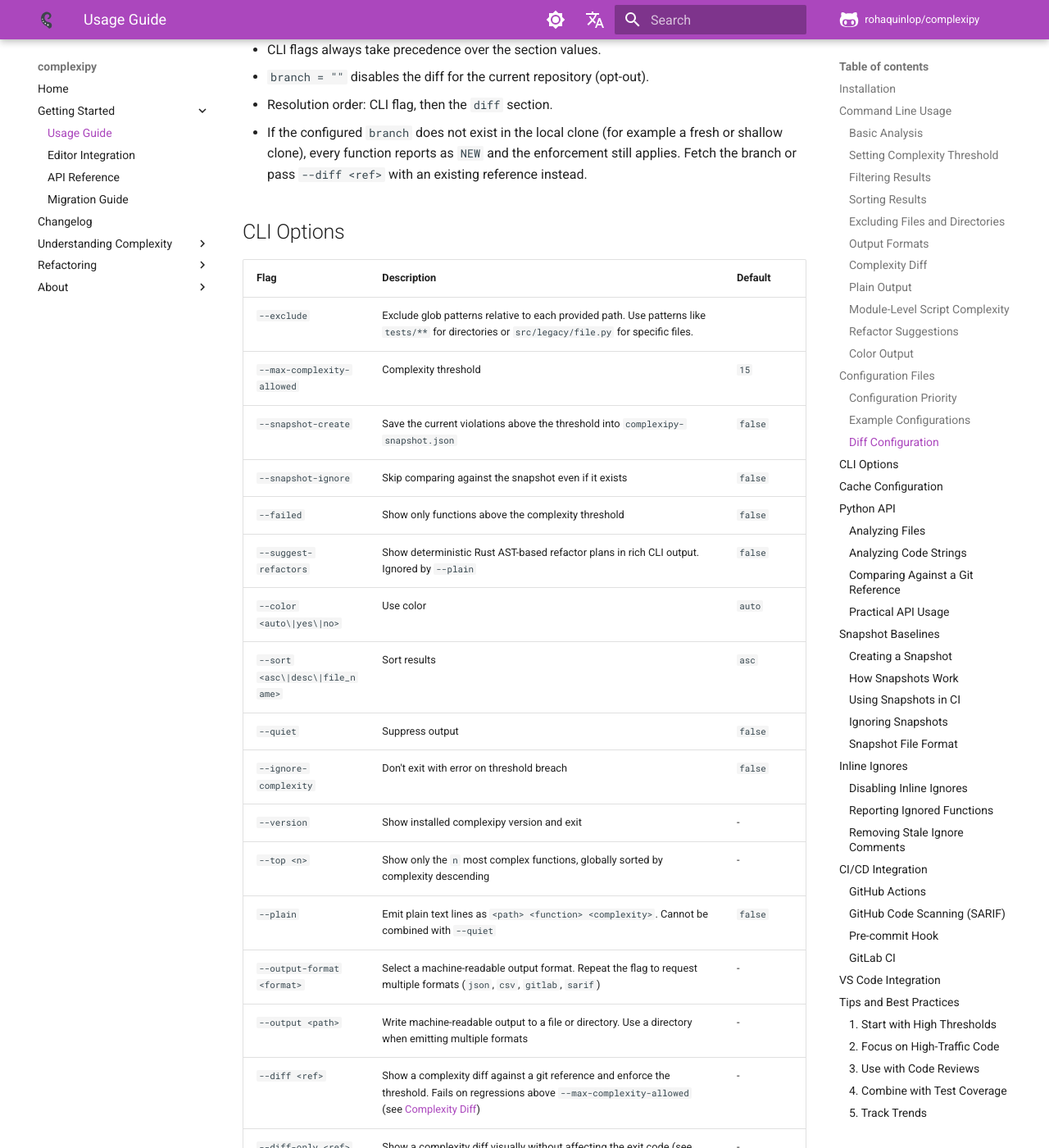
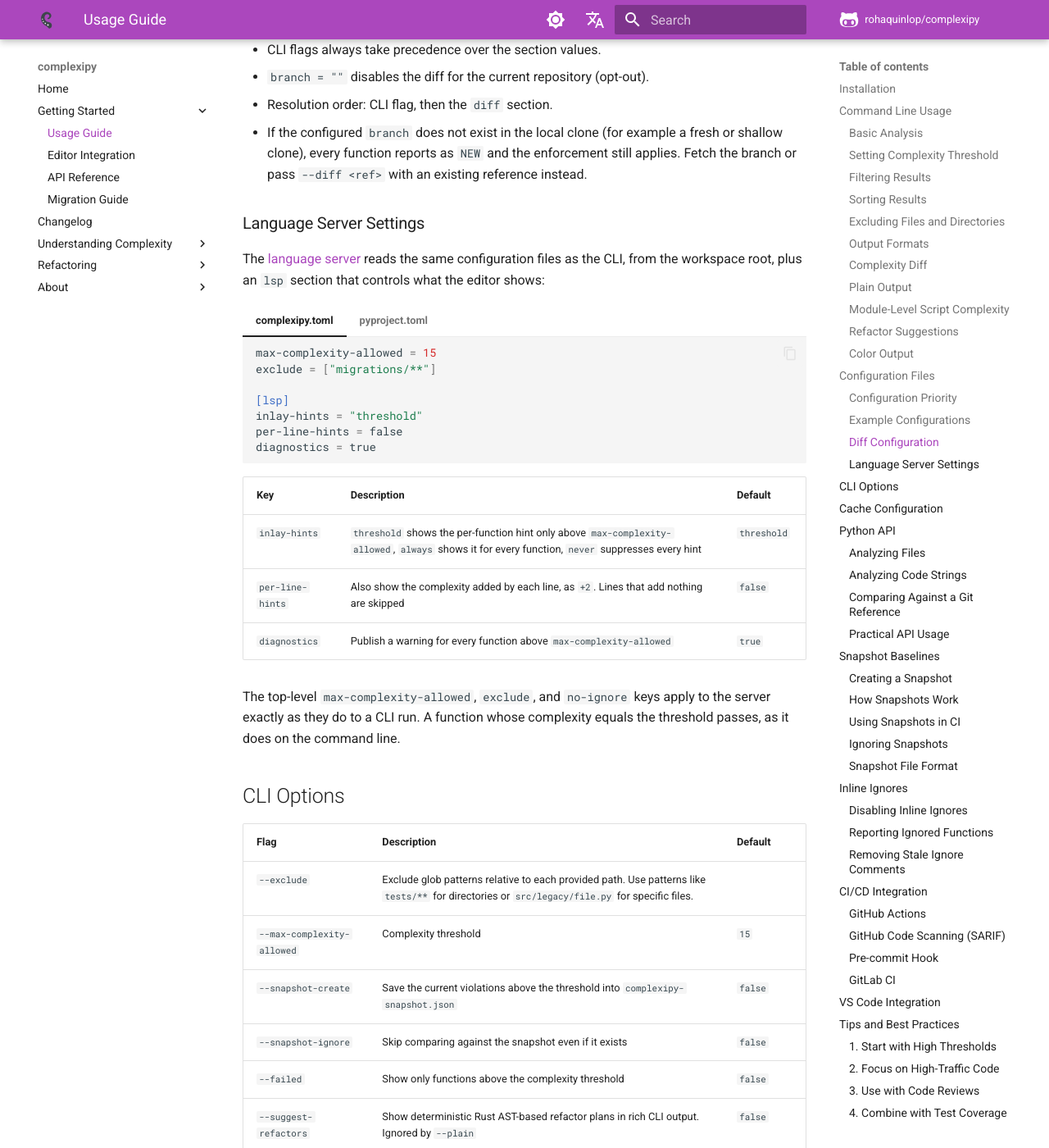
Before and after one commit to rohaquinlop/complexipy, an MkDocs documentation site: the page built from docs/usage-guide.md, in a window 1280 px wide and 1400 px high, scrolled down 7157 px. Shown: the whole window at 82% size. Built offline with MkDocs 1.6.1 and Material for MkDocs 9.7.7, drawn with Linux system fonts in a browser that asks for light colours; comment, search, counter and statistics services are not loaded; some of the changed text lies outside the part shown.

Commit message:
docs(usage-guide): document the language server settings

````diff
--- a/docs/usage-guide.md
+++ b/docs/usage-guide.md
@@ -387,6 +387,47 @@
   example a fresh or shallow clone), every function reports as `NEW` and
   the enforcement still applies. Fetch the branch or pass `--diff <ref>`
   with an existing reference instead.
+
+### Language Server Settings
+
+The [language server](editors.md) reads the same configuration files as the
+CLI, from the workspace root, plus an `lsp` section that controls what the
+editor shows:
+
+=== "complexipy.toml"
+
+    ```toml
+    max-complexity-allowed = 15
+    exclude = ["migrations/**"]
+
+    [lsp]
+    inlay-hints = "threshold"
+    per-line-hints = false
+    diagnostics = true
+    ```
+
+=== "pyproject.toml"
+
+    ```toml
+    [tool.complexipy]
+    max-complexity-allowed = 15
+    exclude = ["migrations/**"]
+
+    [tool.complexipy.lsp]
+    inlay-hints = "threshold"
+    per-line-hints = false
+    diagnostics = true
+    ```
+
+| Key | Description | Default |
+| -- | -- | -- |
+| `inlay-hints` | `threshold` shows the per-function hint only above `max-complexity-allowed`, `always` shows it for every function, `never` suppresses every hint | `threshold` |
+| `per-line-hints` | Also show the complexity added by each line, as `+2`. Lines that add nothing are skipped | `false` |
+| `diagnostics` | Publish a warning for every function above `max-complexity-allowed` | `true` |
+
+The top-level `max-complexity-allowed`, `exclude`, and `no-ignore` keys apply
+to the server exactly as they do to a CLI run. A function whose complexity
+equals the threshold passes, as it does on the command line.
 
 ## CLI Options
 
@@ -953,6 +994,8 @@
 - Color-coded indicators
 - Quick-fix suggestions
 
+Every other editor uses the [language server](editors.md) instead.
+
 ## Tips and Best Practices
 
 ### 1. Start with High Thresholds
````
Also changed, not shown: docs/es/usage-guide.md (+43 -0 lines).
